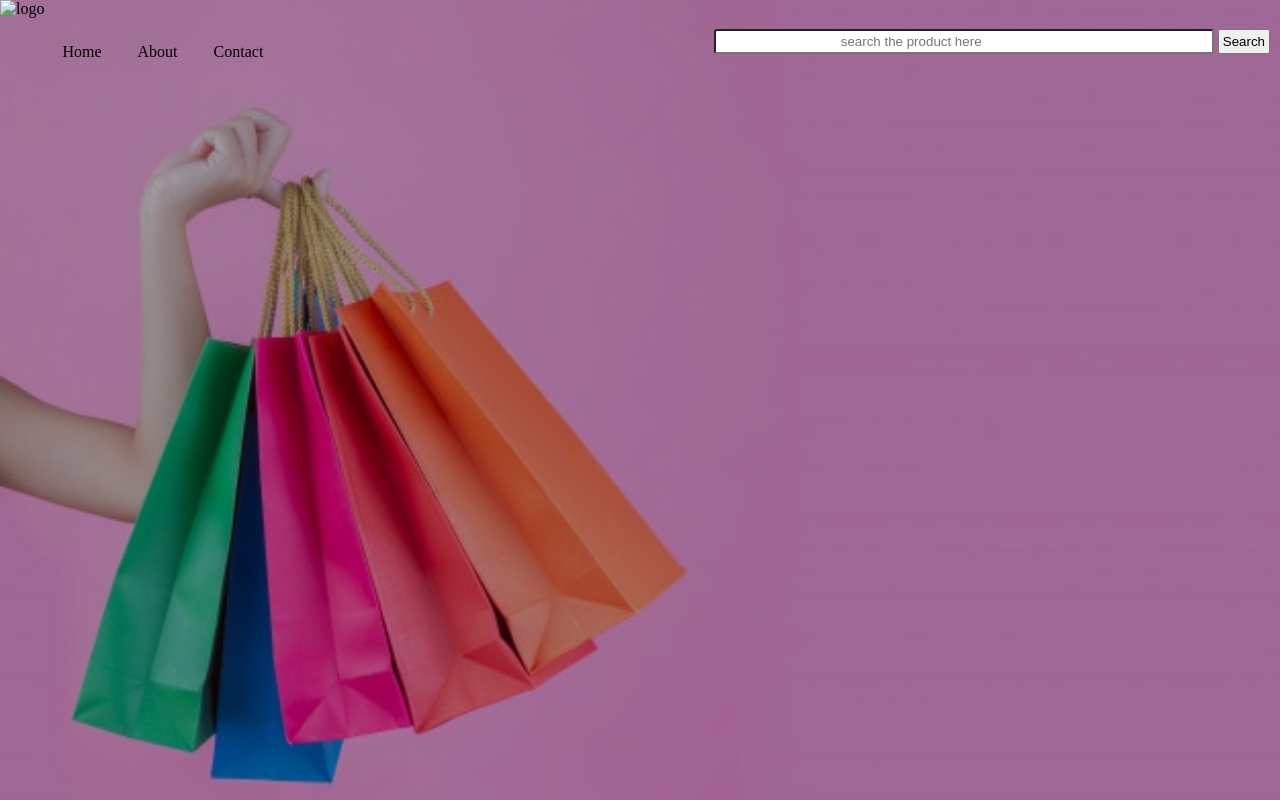
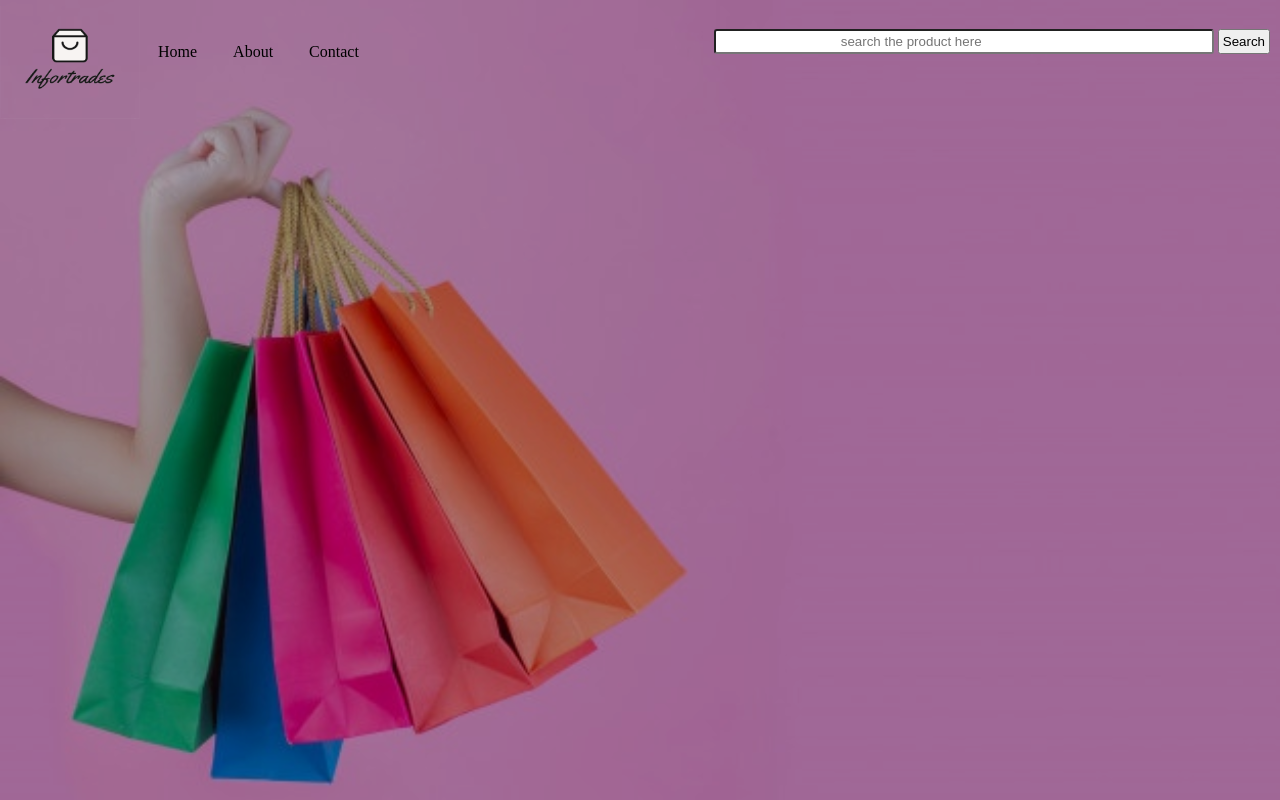
Before and after one commit to saikirannarawad/infortrades, a plain HTML site: page index.html in a window 1280 px wide. Drawn offline with Linux system fonts and the light colour scheme; the site is published under a folder, as on GitHub Pages, so addresses that start at the root find nothing.

Commit message:
Update index.html
third commit

```diff
--- a/index.html
+++ b/index.html
@@ -10,7 +10,7 @@
   <body>
     <nav class="navbar background">
       <ul class="nav-list">
-        <div class="logo"><img src="/images/LOGO.png" alt="logo" /></div>
+        <div class="logo"><img src="./images/LOGO.png" alt="logo" /></div>
         <li><a href="#Home">Home</a></li>
         <li><a href="#About">About </a></li>
         <li><a href="#Contact"> Contact</a></li>
```
